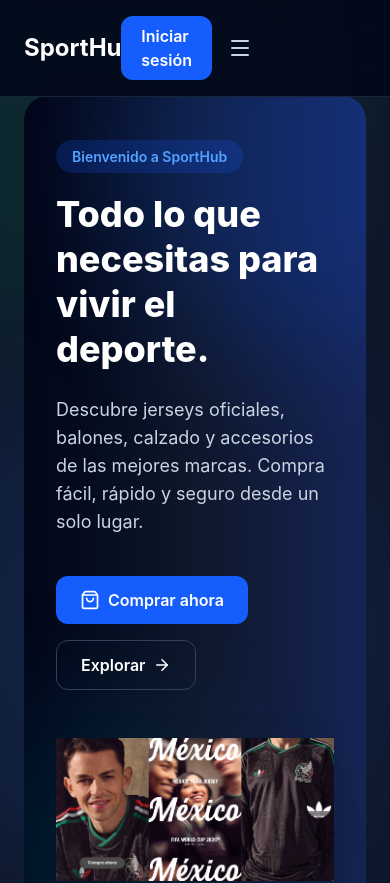
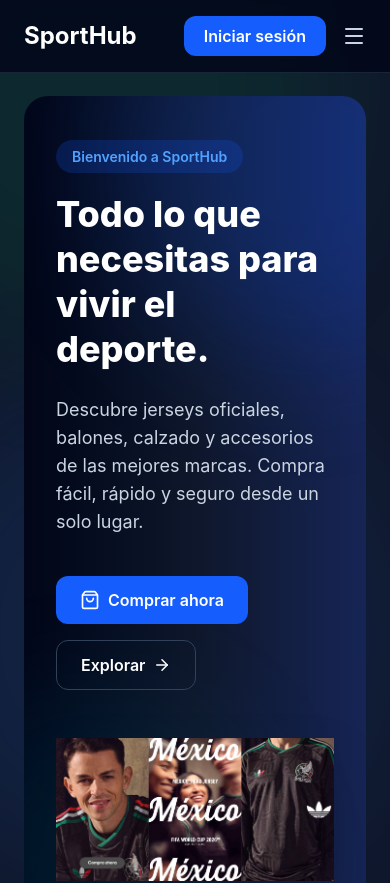
Before and after one commit to Gallegos13/FootballHub, a React (Vite) app: page / in a window 390 px wide. Shown: the top 883 px of the page. Built offline with nearby package versions, Linux system fonts and the light colour scheme; no server answers.

Commit message:
Mejoras en el menú para moviles

```diff
--- a/src/navbar.jsx
+++ b/src/navbar.jsx
@@ -34,7 +34,7 @@ function Navbar({ cartCount }) {
       transition={{ duration: 0.5 }}
       className="fixed top-0 left-0 w-full z-50 border-b border-slate-700/50 bg-slate-950/80 backdrop-blur-lg"
     >
-      <div className="max-w-7xl mx-auto grid grid-cols-3 items-center px-6 py-4">
+      <div className="max-w-7xl mx-auto flex items-center justify-between md:grid md:grid-cols-3 px-6 py-4">
         <Link
           to="/"
           className="flex items-center gap-2 text-white text-2xl font-bold"
```
